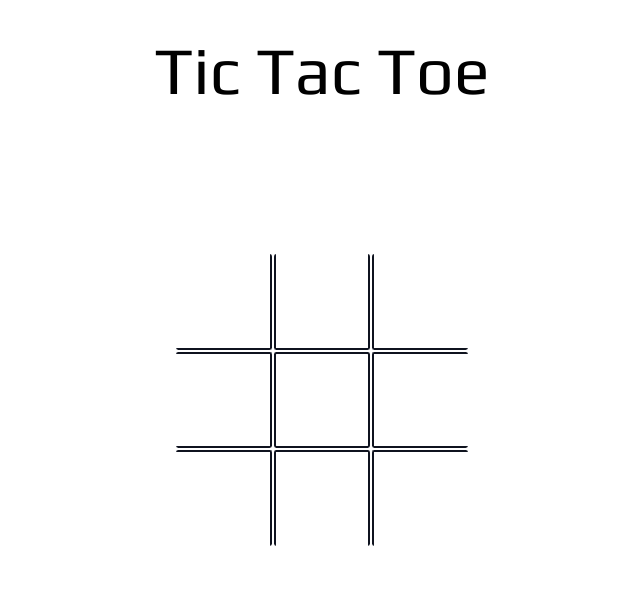
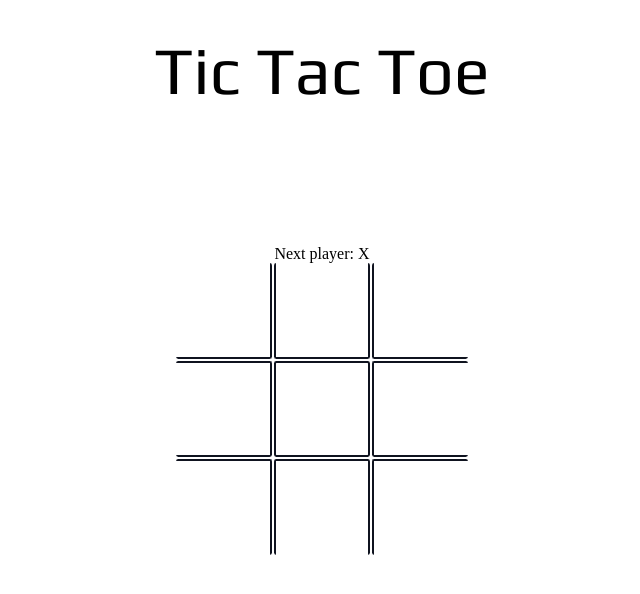
Before and after one commit to dponcez/react-tic-tac-toe, a React app: page / in a window 1280 px wide. Shown: the top 594 px of the page, without its empty margins (318-958 px from the left). Built offline with nearby package versions, Linux system fonts and the light colour scheme.

Commit message:
Modify Bord component: fix a problem with ternary operator

```diff
--- a/src/components/Board/Board.js
+++ b/src/components/Board/Board.js
@@ -12,23 +12,31 @@ const Board = ({xIsNext, squares, onPlay}) => {
     const nextSquare = squares.slice()
 
     xIsNext ?
-      (nextSquare[i] === 'X') :
-      (nextSquare[i] === 'O');
+      (nextSquare[i] = 'X') :
+      (nextSquare[i] = 'O');
 
       onPlay(nextSquare)
   }
+
+  const winner = checkWinner(squares)
+
+  let status;
+
+  winner ?
+    (status = `Winner: ${winner}`) :
+    (status = `Next player: ${xIsNext ? 'X' : 'O'}`)
 
   return (
     <div className='container'>
       <header className='header'>
         <h1 className='heading'>tic tac toe</h1>
       </header>
-      <p className='status'></p>
+      <p className='status'>{status}</p>
       <div className='grid'>
-        {indices.map((index, id) => (
+        {indices.map(index => (
           <Squares
-            key={id}
-            value={(squares[index])}
+            key={index}
+            value={squares[index]}
             onClick={() => handleClick(index)}
           />
         ))}
```
